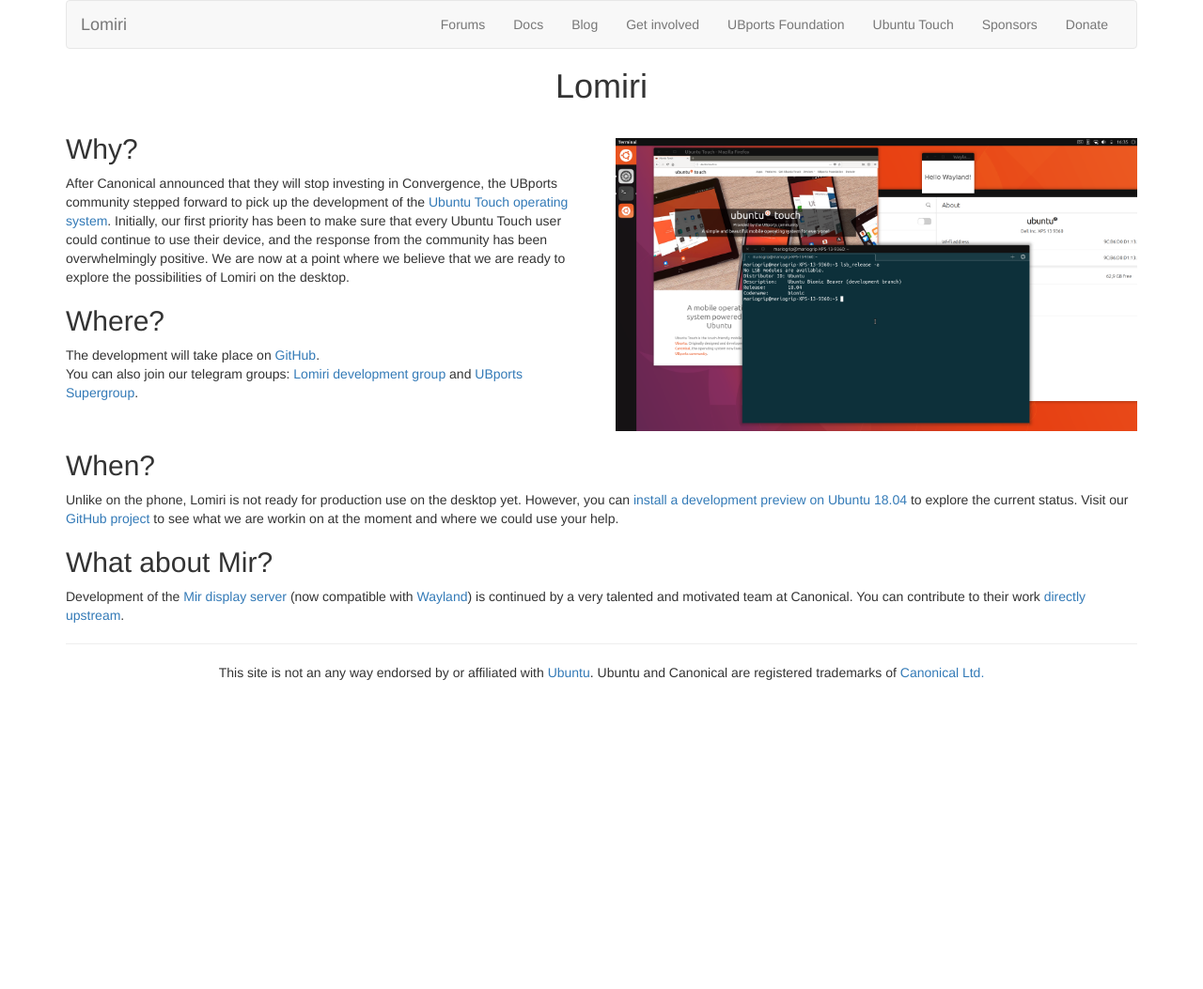
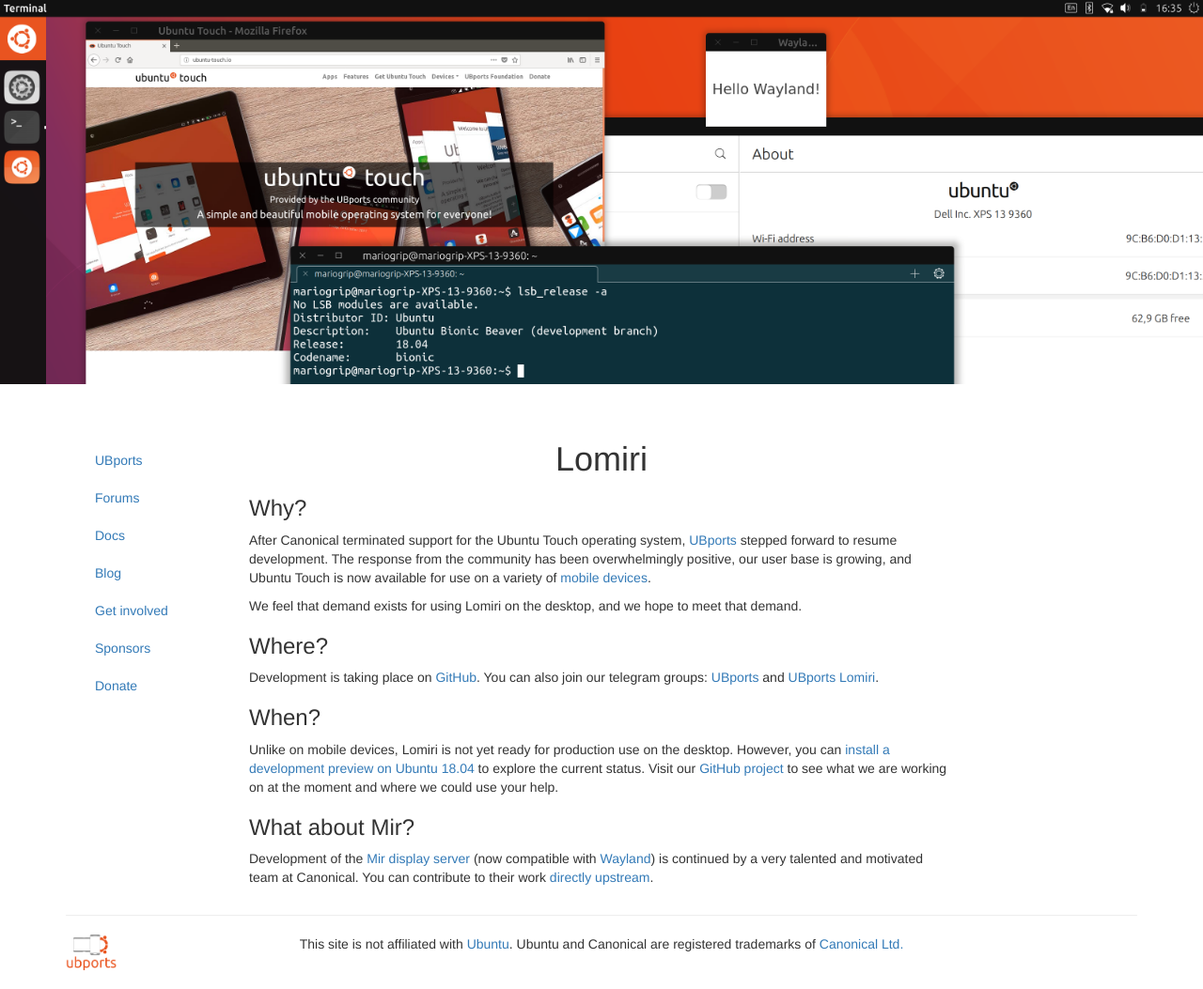
Before and after one commit to ubports/unity8.io, a plain HTML site: page index.html in a window 1280 px wide. Shown: the whole page at 94% size. Before the commit the page ends 800 px from the top, so only its background shows below. Drawn offline with nearby package versions, Linux system fonts and the light colour scheme.

Commit message:
Update index.html
I submitted a merge request on Gitlab that include this index.html and associated files as a proposed webpage for lomiri.com.  See https://gitlab.com/ubports/infrastructure/lomiri.com/-/merge_requests/1

If my merge request is accepted on Gitlab, I suggest setting up a 301 redirect from unity8.io to lomiri.com.  But in the meantime, I hope you'll consider using my proposed webpage on unity8.io.

```diff
--- a/index.html
+++ b/index.html
@@ -11,65 +11,55 @@
 </head>
 
 <body>
-    <div class="container">
-        <nav class="navbar navbar-default">
-            <div class="container-fluid">
-                <div class="navbar-header">
-                    <button type="button" class="navbar-toggle" data-toggle="collapse" data-target="#navbar">
-                        <span class="icon-bar"></span>
-                        <span class="icon-bar"></span>
-                        <span class="icon-bar"></span>
-                    </button>
-                    <a class="navbar-brand" href="#">Lomiri</a>
-                </div>
+<div>
+    <img src="Lomiri.png" alt="Lomiri" style="width: 100%">
+</div>
+<div class="container">
+    <div class="row">
+         <div class="col-sm-2"><br /><br /><br />
+        <nav class="navbar navbar-left navbar-light">
                 <div class="collapse navbar-collapse" id="navbar">
-                    <ul class="nav navbar-nav navbar-right">
-                        <li><a href="https://forums.ubports.com/">Forums</a></li>
-                        <li><a href="https://docs.ubports.com/">Docs</a></li>
-                        <li><a href="https://ubports.com/blog/">Blog</a></li>
-                        <li><a href="https://ubports.com/get-involved">Get involved</a></li>
-                        <li><a href="https://ubports.com/">UBports Foundation</a></li>
-                        <li><a href="https://ubuntu-touch.io/">Ubuntu Touch</a></li>
-                        <li><a href="https://ubports.com/sponsors">Sponsors</a></li>
-                        <li><a href="https://ubports.com/donate">Donate</a></li>
+                    <ul class="nav navbar-left navbar-light"">
+                        <li><a href="https://ubports.com/" target="_blank">UBports</a></li>
+                        <li><a href="https://forums.ubports.com/"target="_blank">Forums</a></li>
+                        <li><a href="https://docs.ubports.com/" target="_blank">Docs</a></li>
+                        <li><a href="https://ubports.com/blog/"target="_blank">Blog</a></li>
+                        <li><a href="https://ubports.com/get-involved"target="_blank">Get involved</a></li>
+                        <li><a href="https://ubports.com/sponsors"target="_blank">Sponsors</a></li>
+                        <li><a href="https://ubports.com/donate"target="_blank">Donate</a></li>
                     </ul>
                 </div>
-            </div>
         </nav>
-
-        <h1 class="text-center">Lomiri</h1>
-        <p>
-          <div class="row">
-            <div class="col-sm-6">
-              <h2>Why?</h2>
+        </div>
+    <div class="col-sm-8"><br /><br />
+         <h1 class="text-center">Lomiri</h1>
+         <h3>Why?</h3>
+         <div>
+         <p>After Canonical terminated support for the Ubuntu Touch operating system, <a href="https://ubports.com">UBports</a> stepped forward to resume development.  The response from the community has been overwhelmingly positive, our user base is growing, and Ubuntu Touch is now available for use on a variety of <a href="https://devices.ubuntu-touch.io">mobile devices</a>.</p>
+         <p>We feel that demand exists for using Lomiri on the desktop, and we hope to meet that demand.</p>
+         </div>
+         <h3>Where?</h3>
               <div>
-                After Canonical announced that they will stop investing in Convergence, the UBports community stepped forward to pick up the development of the <a href="https://ubuntu-touch.io">Ubuntu Touch operating system</a>.
-                Initially, our first priority has been to make sure that every Ubuntu Touch user could continue to use their device, and the response from the community has been overwhelmingly positive.
-                We are now at a point where we believe that we are ready to explore the possibilities of Lomiri on the desktop.
+                <p>Development is taking place on <a href="https://github.com/ubports/unity8">GitHub</a>. You can also join our telegram groups: <a href="https://t.me/ubports">UBports</a> and <a href="https://t.me/UBports_Lomiri">UBports Lomiri</a>.</p>
               </div>
-              <h2>Where?</h2>
+         <h3>When?</h3>
               <div>
-                The development will take place on <a href="https://github.com/ubports/unity8">GitHub</a>.<br />
-                You can also join our telegram groups: <a href="https://t.me/UBports_Lomiri">Lomiri development group</a> and <a href="https://t.me/ubports">UBports Supergroup</a>.
+            <p>Unlike on mobile devices, Lomiri is not yet ready for production use on the desktop. However, you can <a href="https://github.com/ubports/unity8">install a development preview on Ubuntu 18.04</a> to explore the current status. Visit our <a href="https://github.com/ubports/unity8/projects/1"> GitHub project</a> to see what we are working on at the moment and where we could use your help.</p>
+              </div>
+       <h3>What about Mir?</h3>
+              <div>
+            <p>Development of the <a href="https://mir-server.io"> Mir display server</a> (now compatible with <a href="https://wayland.freedesktop.org/">Wayland</a>) is continued by a very talented and motivated team at Canonical. You can contribute to their work <a href="https://github.com/MirServer">directly upstream</a>.</p>
               </div>
             </div>
-            <div class="col-sm-6">
-              <img src="img.png" alt="" style="width: 100%; margin-top: 25px;">
-            </div>
           </div>
-          <h2>When?</h2>
-          <div>
-            Unlike on the phone, Lomiri is not ready for production use on the desktop yet. However, you can <a href="https://github.com/ubports/unity8">install a development preview on Ubuntu 18.04</a> to explore the current status.
-            Visit our <a href="https://github.com/ubports/unity8/projects/1"> GitHub project</a> to see what we are workin on at the moment and where we could use your help.
-          </div>
-          <h2>What about Mir?</h2>
-          <div>
-            Development of the <a href="https://mir-server.io"> Mir display server</a> (now compatible with <a href="https://wayland.freedesktop.org/">Wayland</a>) is continued by a very talented and motivated team at Canonical. You can contribute to their work <a href="https://github.com/MirServer">directly upstream</a>.
-          </div>
-        </p>
         <hr/>
         <footer >
-            <p class="text-center">This site is not an any way endorsed by or affiliated with <a href="http://ubuntu.com/">Ubuntu</a>. Ubuntu and Canonical are registered trademarks of <a href="http://www.canonical.com/">Canonical Ltd.</a></p>
+           <div class="row">
+              <div class="col-sm-2">
+                <img src="UBports.png" alt="UBports" style="width: 33%"></a><br /><br />
+              </div>
+           <div class="col-sm-8">
+             <p class="text-center">This site is not affiliated with <a href="http://ubuntu.com/">Ubuntu</a>. Ubuntu and Canonical are registered trademarks of <a href="http://www.canonical.com/">Canonical Ltd.</a></p>
         </footer>
     </div>
 </body>
```
